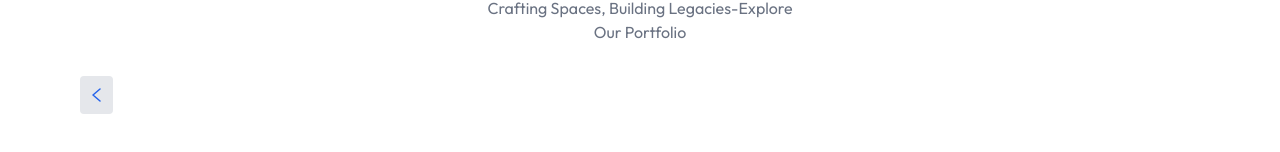
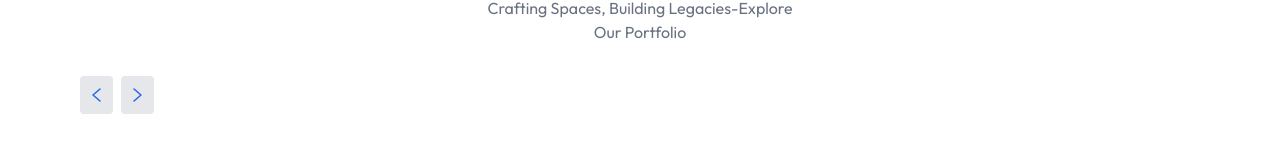
Before and after one commit to AbdullahiAbdulganiyu/Real-Estate, a React (Vite) app: page / in a window 1280 px wide. Shown: the part 1820-1972 px from the top of the page. Built offline with nearby package versions, Linux system fonts and the light colour scheme.

Commit message:
adding the slider button for the next project

```diff
--- a/src/components/Projects.jsx
+++ b/src/components/Projects.jsx
@@ -24,6 +24,12 @@ const Projects = () => {
         >
           <img src={assets.left_arrow} alt="Previous" />
         </button>
+        <button
+          className="p-3 bg-gray-200 rounded mr-2"
+          aria-label="Next Project"
+        >
+          <img src={assets.right_arrow} alt="Next" />
+        </button>
       </div>
     </div>
   );
```
